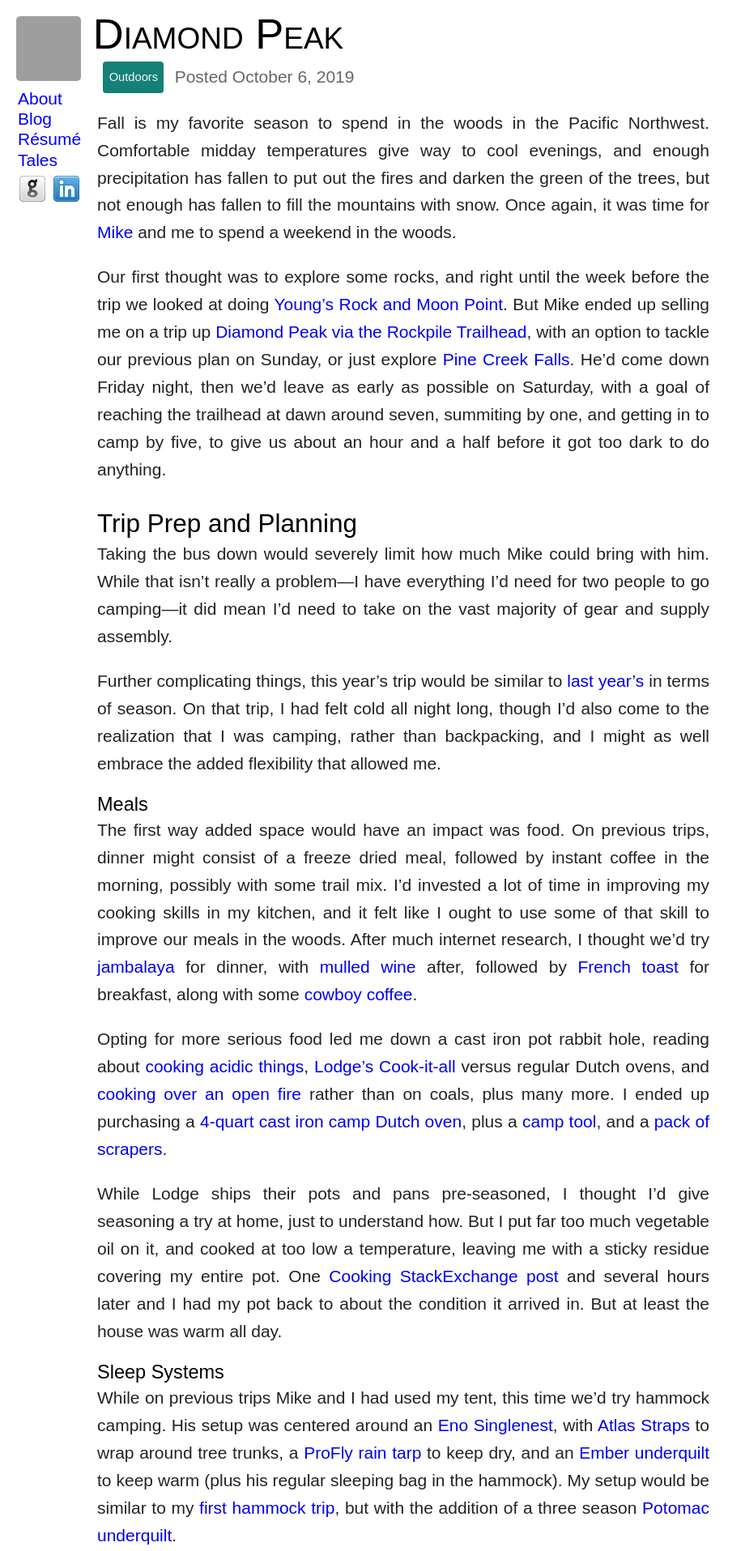
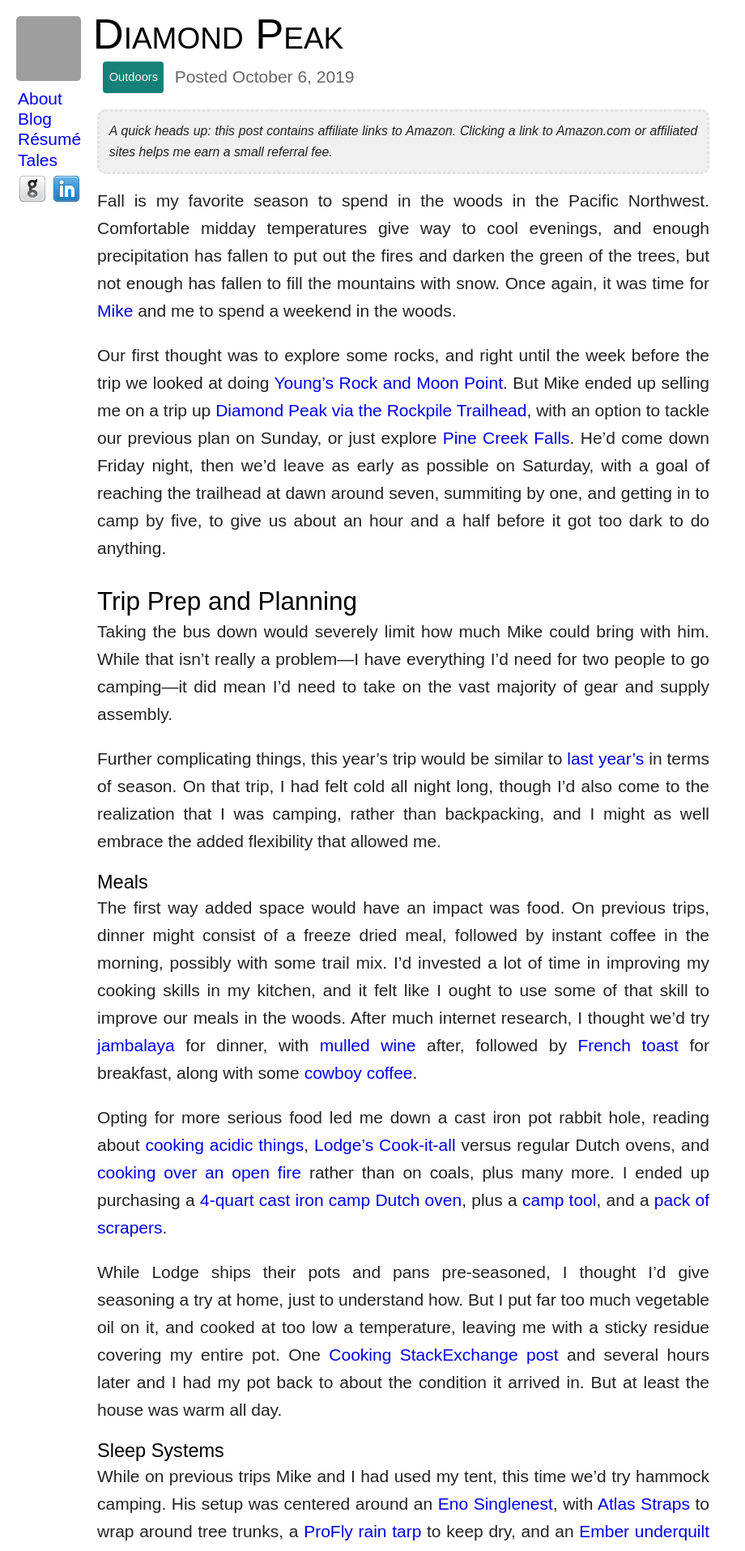
Before and after one commit to krschmidt/krschmidt.github.com, a Jekyll site: the page built from _posts/2019-10-06-diamond-peak.md, in a window 1280 px wide. Shown: the top 1915 px of the page at 81% size, without its empty margins (0-920 px from the left). Built offline with Jekyll 4.4.1, drawn with Linux system fonts in a browser that asks for light colours; some web fonts are replaced; a script that is not in the unit is left out; grey boxes are pictures that could not be loaded.

Commit message:
added amazon affiliate disclosure

```diff
--- /dev/null
+++ b/_includes/amazon.html
@@ -0,0 +1 @@
+<p class="disclosure">A quick heads up: this post contains affiliate links to Amazon. Clicking a link to Amazon.com or affiliated sites helps me earn a small referral fee.</p>
--- a/_layouts/post.html
+++ b/_layouts/post.html
@@ -22,6 +22,9 @@ layout: layout
      </section>
    </div>
 
+  {% capture amazon %}{{ content | has_amazon }}{% endcapture %}
+  {% if amazon == 'true' %}{% include amazon.html %}{% endif %}
+
 	{{ content | abbr }}
 
 </article>
--- /dev/null
+++ b/_plugins/filters.rb
@@ -0,0 +1,8 @@
+module MyLiquidFilters
+  # Checks if the post contains amazon affiliate links
+  def has_amazon(input)
+    input =~ /(https:\/\/amzn.to)/i ? true : false
+  end
+
+  Liquid::Template.register_filter self
+end
--- a/about.html
+++ b/about.html
@@ -8,8 +8,6 @@ topTitle: About
 <p>After getting married in 2009, my <a href="http://jillianschmidt.com">wife</a> and I took a cross-country honeymoon bicycle trip, discovering many wonderful places and even more wonderful people. You can read about our trip at <a href="http://www.marriageat10mph.com">marriageat10mph.com</a>.</p>
 <p>We're documenting our new adventures as we raise our son, Hudson, at <a href="http://www.parentingat10mph.com">parentingat10mph.com</a>. Email either Jillian or me for an invite.</p>
 <p>You can contact me by email at <a href="mailto:ks@kyleschmidt.com">ks@kyleschmidt.com</a></p>
-<hr>
-<p>Where possible, products mentioned on this site are linked to via Amazon Affilitate links, which will provide me with a few dollars if you purchase something after clicking a link. It's much appreciated!</p>
 <h4>A few helpful links:</h4>
 <ul style="padding-left:0.5em;">
     <li><a href="http://amzn.com/w/14XQSILM20RRN">Amazon Wish List</a></li>
```
Also changed, not shown: sass/_components.scss (+9 -0 lines), stylesheets/screen.css.
